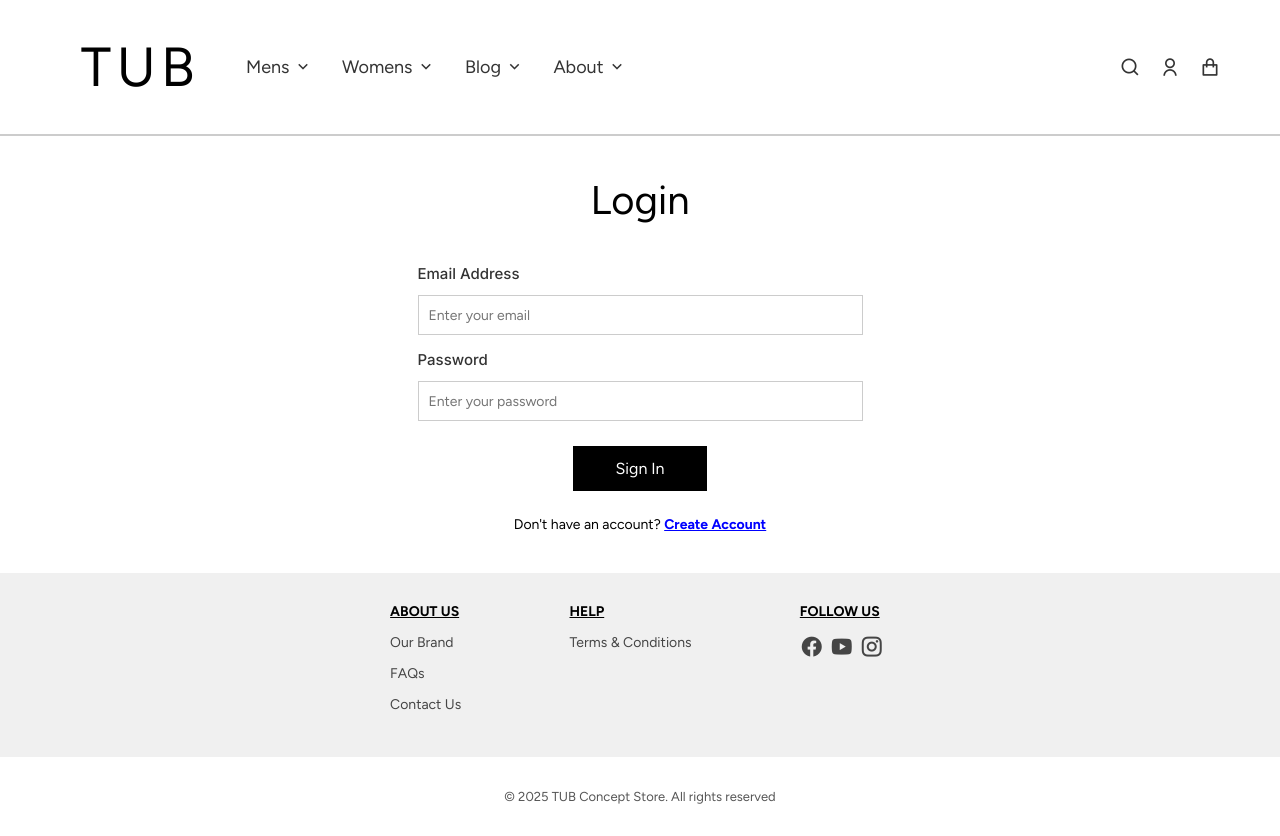
After one commit to yccccc12/Web_Application, a PHP site: page /user/login.php in a window 1280 px wide. The commit adds this page. Run offline with PHP 8.4, Linux system fonts and the light colour scheme.

Commit message:
Modify Login page design and structure

```diff
--- a/includes/header.php
+++ b/includes/header.php
@@ -4,7 +4,7 @@
         <i class="ri-menu-line hamburger-icon" aria-label="Menu"></i>
 
         <!-- Logo -->
-        <div class="logo"><a href="index.php">TUB</a></div>
+        <div class="logo"><a href="/Web_Application">TUB</a></div>
 
         <!-- Navigation Links -->
         <ul class="nav-menu">
@@ -41,9 +41,10 @@
         </ul>
 
         <div class="nav-icons">
-            <i class="ri-search-line"></i>
+            <a href="/Web_Application/user/login.php"><i class="ri-search-line"></i></a>
             <i class="ri-user-line"></i>
             <i class="ri-shopping-bag-line"></i>
         </div>
     </nav>
+    <hr class="divider">
 </header>
--- a/index.php
+++ b/index.php
@@ -17,8 +17,6 @@
 </head>
 <body>
     <?php include 'includes/header.php';?>
-
-    <hr class="divider">
 
     <section class="landing-section">
         <h1>Style Without Limits</h1>
--- /dev/null
+++ b/style/loginStyle.css
@@ -0,0 +1,82 @@
+* {
+    margin: 0;
+    padding: 0;
+    box-sizing: border-box;
+    font-family: 'Figtree', sans-serif;
+}
+
+#login{
+    margin: 40px 0 40px;
+    color: #000;
+    text-align: center;
+    font-family: 'Figtree', sans-serif;
+    font-size: 40px;
+    font-style: normal;
+    font-weight: 400;
+}
+
+.BigContainer {
+    width: auto; /* Adjust width as needed */
+    max-width: 445px;
+    margin: 35px auto 40px;
+    display: flex;
+    flex-direction: column;
+    align-items: center; /* Aligns content to center */
+    text-align: center; /* Ensures text alignment */
+    gap: 15px; /* Adds space between elements */
+    height: auto;
+}
+
+.container {
+    width: 100%;
+    display: flex;
+    flex-direction: column;
+    align-items: flex-start; /* Keeps labels aligned left */
+}
+
+.container p {
+    font-family: Inter;
+    font-size: 15px;
+    font-weight: 500;
+    margin-bottom: 12px;
+    color: #333;
+}
+
+input {
+    width: 100%;
+    height: 40px;
+    padding: 10px;
+    border: 1px solid #ccc;
+    font-size: 14px;
+}
+
+button {
+    margin-top: 10px;
+    width: 30%;
+    height: 45px;
+    background-color: black;
+    color: white;
+    border: none;
+    font-size: 16px;
+    cursor: pointer;
+    transition: 0.3s ease;
+}
+
+button:hover {
+    background-color: #333;
+}
+
+.create-account {
+    margin-top: 10px;
+    font-size: 14px;
+    text-align: center;
+}
+
+.create-account a {
+    color: blue;
+    font-weight: bold;
+}
+
+.create-account a:hover {
+    text-decoration: underline;
+}
--- a/style/styles.css
+++ b/style/styles.css
@@ -155,6 +155,11 @@ body {
 .nav-icons {
     display: flex;
     gap: 20px;
+}
+
+.nav-icons a{
+    text-decoration: none;
+    color: inherit;
 }
 
 .nav-icons i {
@@ -361,7 +366,7 @@ body {
     max-width: 608px;
     justify-content: space-between;
     display: flex;
-    padding: 40px 0;
+    padding: 30px 0;
 
 }
 
@@ -380,7 +385,8 @@ body {
 }
 
 .section li{
-    margin-bottom: 18px;
+    margin-bottom: 14px;
+    font-size: 14px;
 }
 
 .section i{
@@ -398,7 +404,7 @@ body {
     font-size: small;
     text-align: center;
     color:#555;
-    margin: 35px 0px 35px;
+    margin: 32px 0px 32px;
 }
 
 .footer-icons{
--- /dev/null
+++ b/user/login.php
@@ -0,0 +1,46 @@
+<!DOCTYPE html>
+<html lang="en">
+<html>
+<head>
+    <meta charset="UTF-8">
+    <meta name="viewport" content="width=device-width, initial-scale=1.0">
+    <title>Login</title>
+
+    <!-- Google Font: Figtree -->
+    <link href="https://fonts.googleapis.com/css2?family=Figtree:wght@300;400;500;600;700&display=swap" rel="stylesheet">
+    <link href="https://fonts.googleapis.com/css2?family=Inter:wght@300;400;500;600;700&display=swap" rel="stylesheet">
+
+    <!-- REMIXICONS -->
+    <link rel="stylesheet" href="https://cdnjs.cloudflare.com/ajax/libs/remixicon/3.5.0/remixicon.css">
+
+    <!-- CSS -->
+    <link rel="stylesheet" href="../style/styles.css">
+    <link rel="stylesheet" href="../style/loginStyle.css">
+</head>
+<body>
+    <?php include '../includes/header.php';?>
+
+    <section class="login-section">
+        <h1 id=login>Login</h1>
+        <div class="BigContainer">
+
+            <div class="container">
+                <p>Email Address</p>
+                <input type="email" placeholder="Enter your email">
+            </div>
+
+            <div class="container">
+                <p>Password</p>
+                <input type="password" placeholder="Enter your password">
+            </div>
+
+            <button>Sign In</button>
+
+            <!-- Create Account Link -->
+            <p class="create-account">Don't have an account? <a href="../user/signUp.php">Create Account</a></p>
+        </div>
+    </section>
+
+    <?php include '../includes/footer.php';?>
+</body>
+</html>
```
Also changed, not shown: style/signUpStyle.css (added, +66 -0 lines), user/signUp.php (added, +55 -0 lines), img/cart-icon.png (deleted), img/search-icon.png (deleted), img/user-icon.png (deleted).
